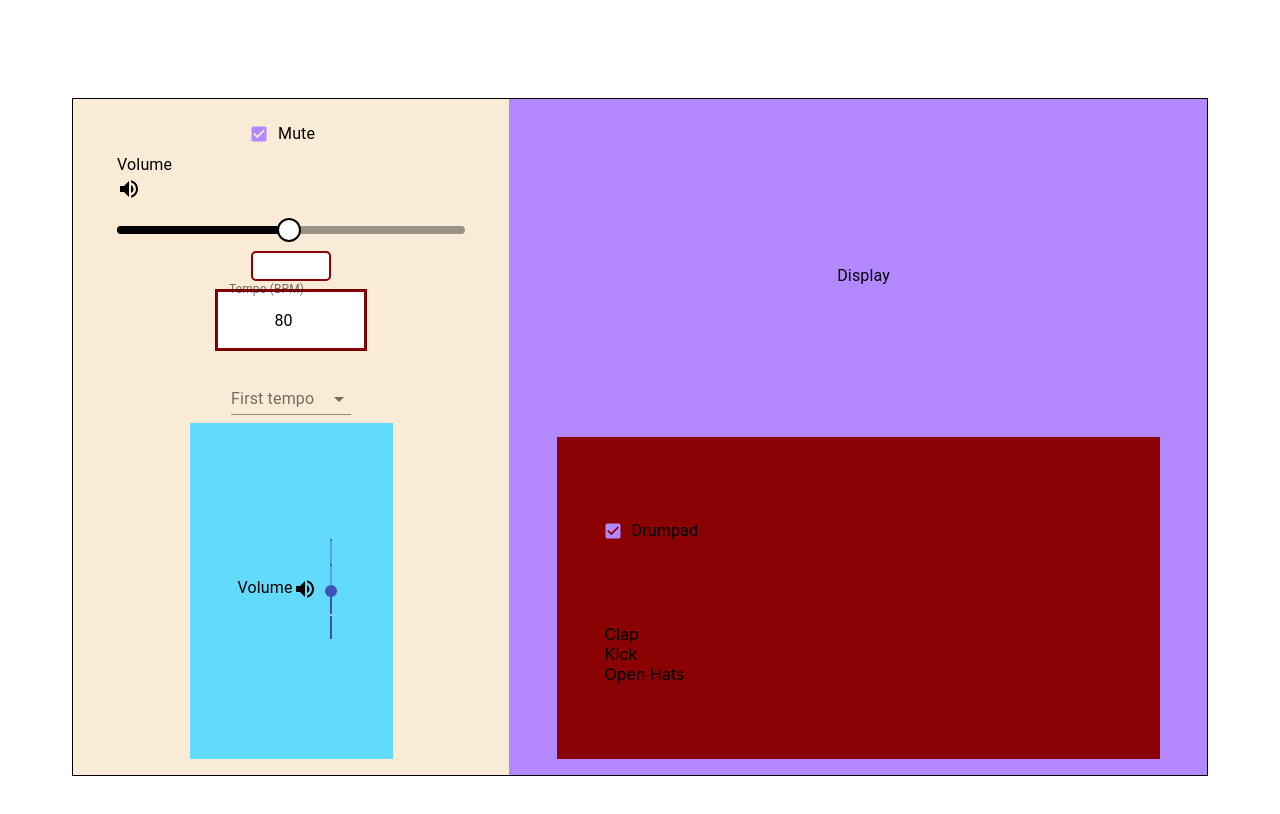
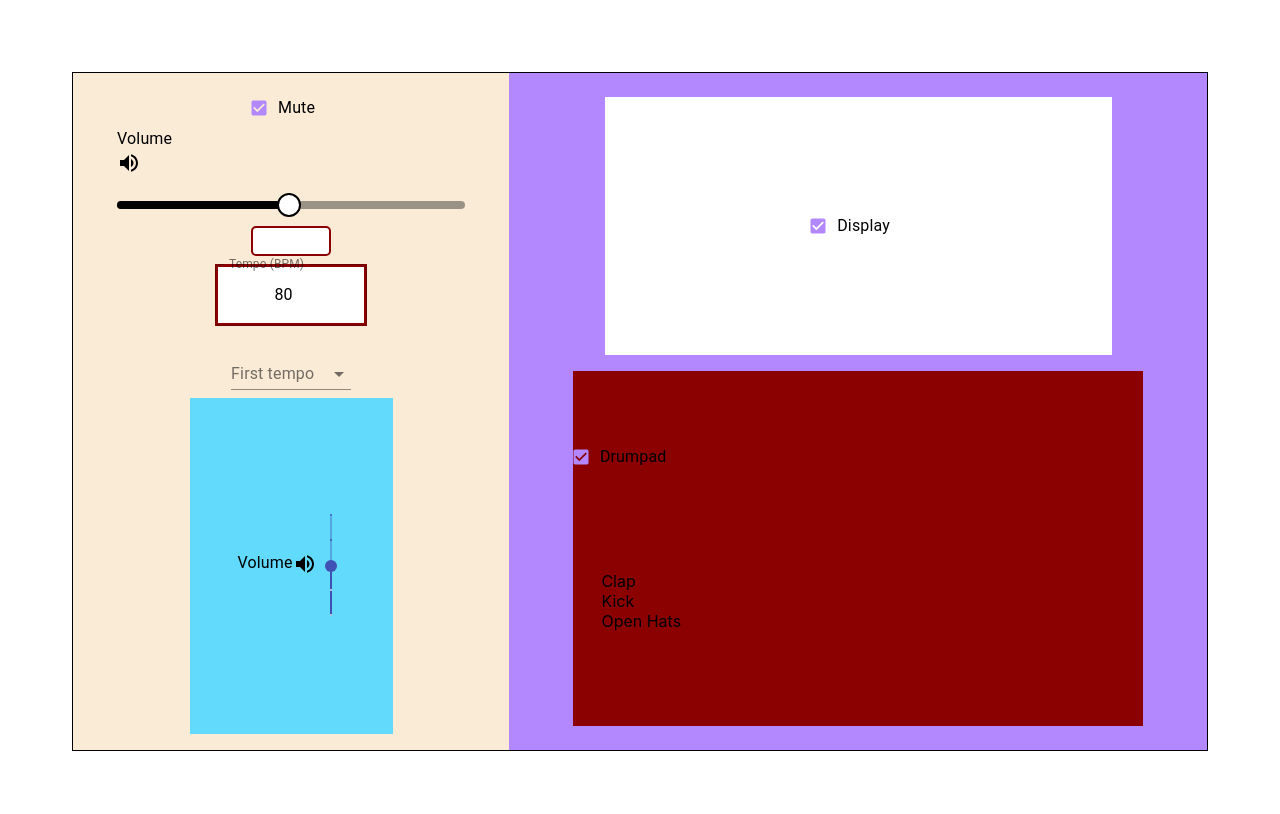
Before and after one commit to davelista/PolyDrum, a React (Create React App) app: page / in a window 1280 px wide. Shown: the top 814 px of the page. Built offline with nearby package versions, Linux system fonts and the light colour scheme; some icons are missing.

Commit message:
refactor code

```diff
--- a/src/components/Drumpad/Drumpad.module.css
+++ b/src/components/Drumpad/Drumpad.module.css
@@ -1,6 +1,7 @@
 .container{
     display: flex;
     flex-direction: column;
+    margin: 5%;
 }
 
 .line{
--- a/src/components/PagesSections/RhythmSection.js
+++ b/src/components/PagesSections/RhythmSection.js
@@ -14,7 +14,7 @@ const RhythmSection = (props) => {
             {/*FOURTH SECTION --> DRUMPAD */}
             <div className={styles.drumpad}>
                 <CheckBox label={"Drumpad"}/>
-                <Drumpad tempo={tempo} volume={volume} play={play} numberStepButton={stepButtons.numStepButtons} samplesList={samplesList}/>
+                <Drumpad tempo={tempo} volume={volume} play={play} numberStepButton={stepButtons.numStepButtons} samplesList={samplesList} />
             </div>
 
         </div>
--- a/src/components/PagesSections/RhythmSection.module.css
+++ b/src/components/PagesSections/RhythmSection.module.css
@@ -10,9 +10,8 @@
 }
 /* drumpad section */
 .drumpad {
-    height: 50%;
-    width: 80%;
-    padding: 0 3rem;
+    height: 55%;
+    width: 90%;
     display: flex;
     flex-direction: column;
     justify-content: space-evenly;
@@ -25,6 +24,7 @@
     flex-direction: row;
     align-items: center;
     justify-content: center;
-    height: 50%;
+    height: 40%;
     width: 80%;
+    background: white;
 }
--- a/src/index.css
+++ b/src/index.css
@@ -6,7 +6,7 @@
 }
 
 body {
-  padding: 7% 5%;
+  padding: 5%;
   font-family: -apple-system, BlinkMacSystemFont, 'Segoe UI', 'Roboto', 'Oxygen',
     'Ubuntu', 'Cantarell', 'Fira Sans', 'Droid Sans', 'Helvetica Neue',
     sans-serif;
```
